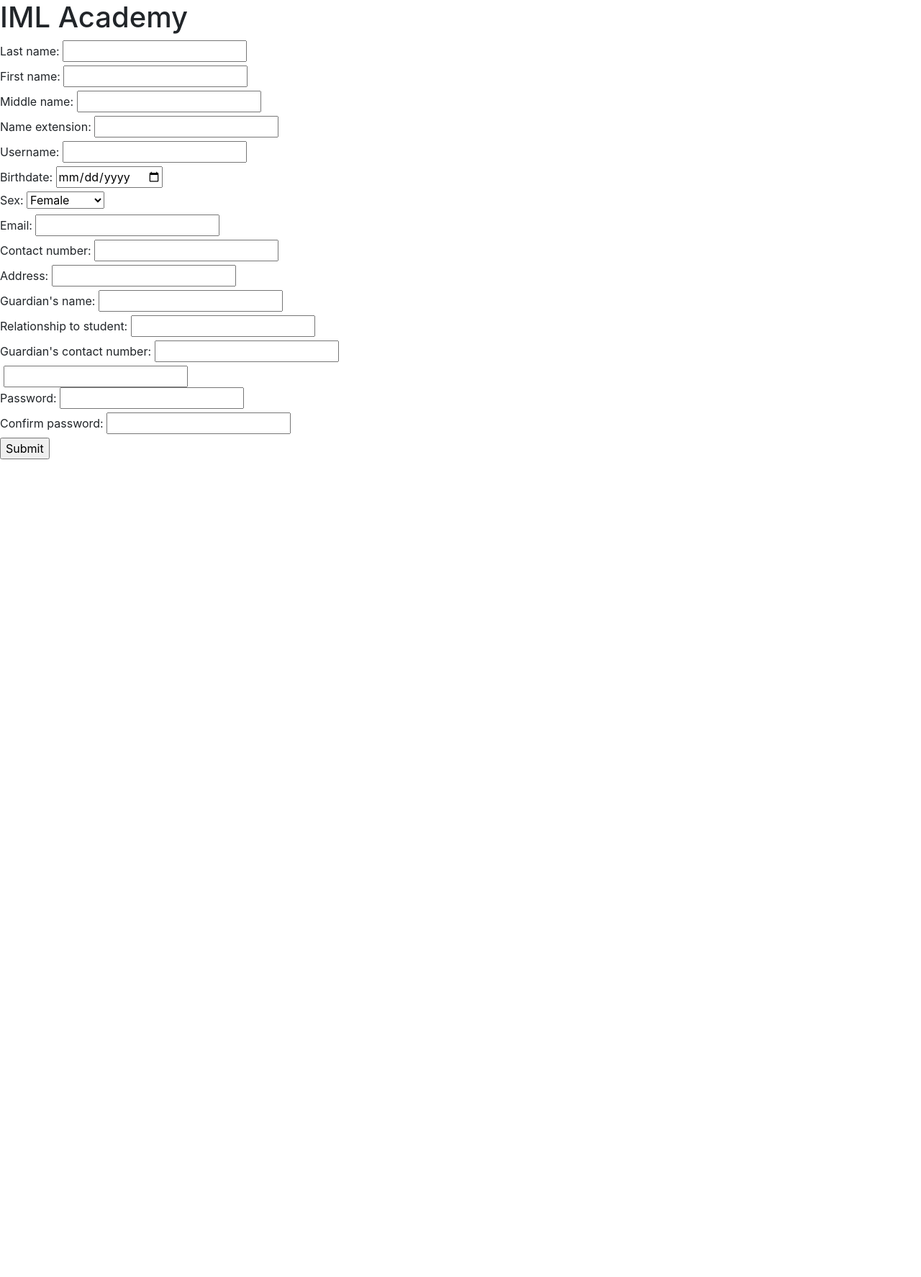
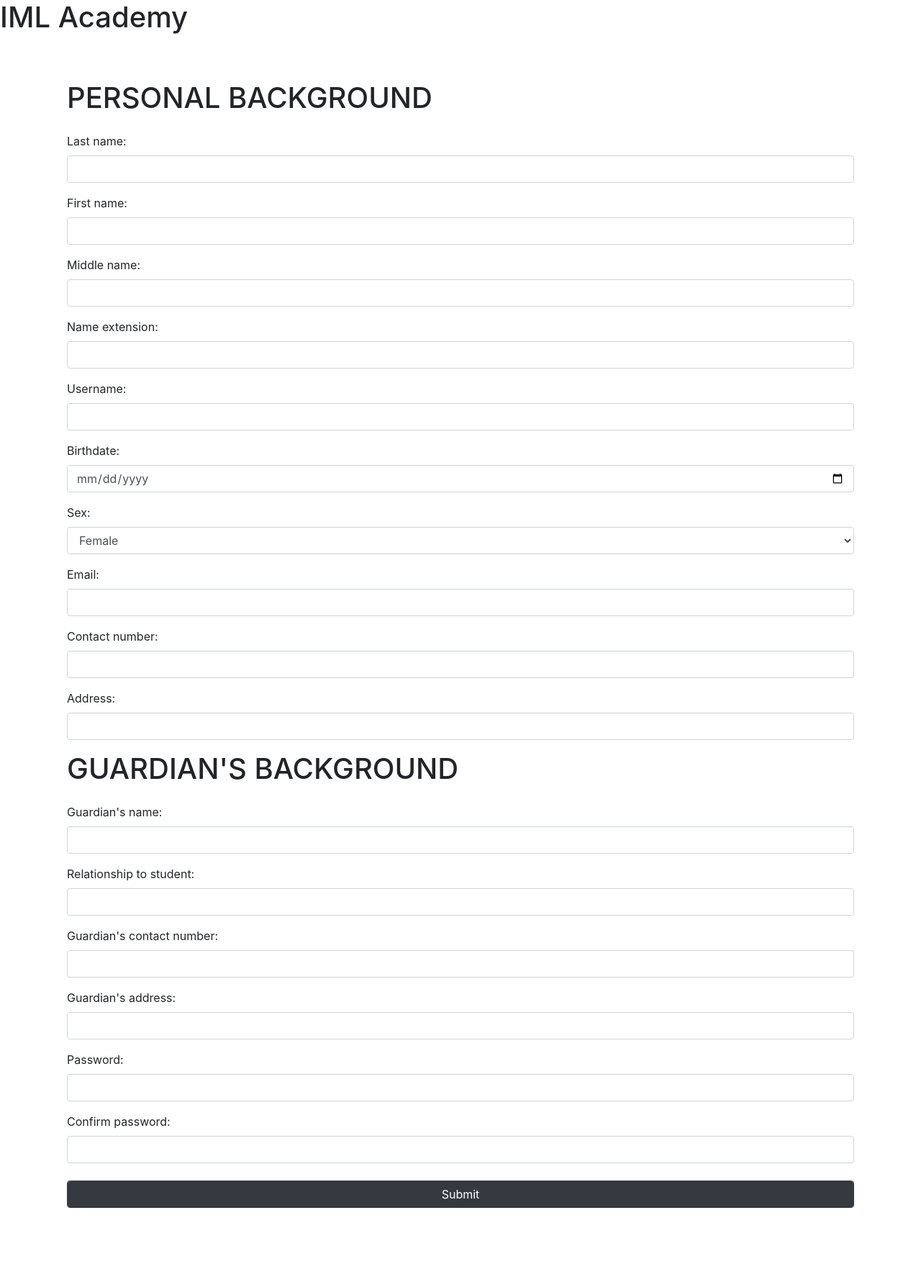
Before and after one commit to IM-sga/school_management_system_2020, a PHP site: page /pages/studentRegistration.php in a window 1280 px wide. Shown: the whole page at 72% size. Before the commit the page ends 638 px from the top, so only its background shows below. Run offline with PHP 8.4, Linux system fonts and the light colour scheme.

Commit message:
registration forms updated

```diff
--- a/pages/studentRegistration.php
+++ b/pages/studentRegistration.php
@@ -2,77 +2,86 @@
 <title>IML Registration Page</title>
 <?php require '../partials/header.php'; ?>
 <body>
+	<div class="container mt-5 mb-5" id="stuReg">
 		<form method="POST" action="../forms/studentRegistration.php">
-        <div>
+			<div class="p-2 pt-3">
+				<h1 id="f-back">PERSONAL BACKGROUND</h1>
+			</div>
+			<div class="p-2">
 				<label for="Last name:">Last name: </label>
-        	<input type="text" name="lname" required>
+				<input class="form-control" type="text" name="lname" required>
 			</div>
-        <div>
+			<div class="p-2">
 				<label for="First name">First name: </label>
-        	<input type="text" name="fname"required>
+				<input class="form-control" type="text" name="fname"required>
 			</div>
-       	<div>
+			<div class="p-2">
 				<label for="Middle name">Middle name: </label>
-			<input type="text" name="mname"required>
+				<input class="form-control" type="text" name="mname"required>
 			</div>
-       	<div>
+			<div class="p-2">
 				<label for="Name extension">Name extension: </label>
-			<input type="text" name="nameext">
+				<input class="form-control" type="text" name="nameext">
 			</div>
-       	<div>
+			<div class="p-2">
 				<label for="Username">Username: </label>
-			<input type="text" name="username"required>
+				<input class="form-control" type="text" name="username"required>
 			</div>
-       	<div>
+			<div class="p-2">
 				<label for="Birthdate">Birthdate: </label>
-			<input type="date" name="bdate"required>
+				<input class="form-control" type="date" name="bdate"required>
 			</div>
-        <div>
+			<div class="p-2">
 				<label for="Sex">Sex: </label>
-			<select class="sex" name="sex" required>
+				<select class="form-control" name="sex" required>
 					<option value="female"> Female </option>
 					<option value="male"> Male </option>
 					<option value="non-binary"> Non-binary </option>
 				</select>
 			</div>
-		<div>
+			<div class="p-2">
 				<label for="Email">Email: </label>
-        	<input type="email" name="email"required>
+				<input class="form-control" type="email" name="email"required>
 			</div>
-        <div>
+			<div class="p-2">
 				<label for="Contact number">Contact number: </label>
-	        <input type="text" name="cnumber"required>
+				<input class="form-control" type="text" name="cnumber"required>
 			</div>
-		<div>
+			<div class="p-2">
 				<label for="Address">Address: </label>
-	        <input type="text" name="address"required>
+				<input class="form-control" type="text" name="address"required>
 			</div>
-		<div>
+			<div class="p-2">
+				<h1 id="f-back">GUARDIAN'S BACKGROUND</h1>
+			</div>
+			<div class="p-2">
 				<label for="Guardian's name">Guardian's name: </label>
-        	<input type="text" name="gname"required>
+				<input class="form-control" type="text" name="gname"required>
 			</div>
-		<div>
+			<div class="p-2">
 				<label for="Relationship to student"required>Relationship to student: </label>
-	        <input type="text" name="relstu"required>
+				<input class="form-control" type="text" name="relstu"required>
 			</div>
-		<div>
+			<div class="p-2">
 				<label for="Guardian's contact number">Guardian's contact number: </label>
-	        <input type="text" name="gnumber"required>
+				<input class="form-control" type="text" name="gnumber"required>
 			</div>
-		<div>
-			<label for="Guardian's address: "></label>
-	        <input type="text" name="gadd"required>
+			<div class="p-2">
+				<label for="Guardian's address:">Guardian's address:</label>
+				<input class="form-control" type="text" name="gadd"required>
 			</div>
-		<div>
+			<div class="p-2">
 				<label for="Password">Password: </label>
-	        <input type="password" name="password"required>
+				<input class="form-control" type="password" name="password"required>
 			</div>
-		<div>
+			<div class="p-2 pb-3">
 				<label for="Confirm password">Confirm password: </label>
-        	<input type="password" name="cpassword"required>
+				<input class="form-control" type="password" name="cpassword"required>
 			</div>
-		<div>
-			<input cass="btn btn-primary" type="submit" name="submitBtn" value="Submit">
+			<div class="p-2 pb-5">
+				<input class="form-control btn btn-dark" type="submit" name="submitBtn" value="Submit">
 			</div>
 		</form>
+	</div>
+
 <?php require '../partials/footer.php'; ?>
```
Also changed, not shown: pages/teacherRegistration.php (+21 -18 lines). Lines whose indentation alone changed are shown as unchanged.
